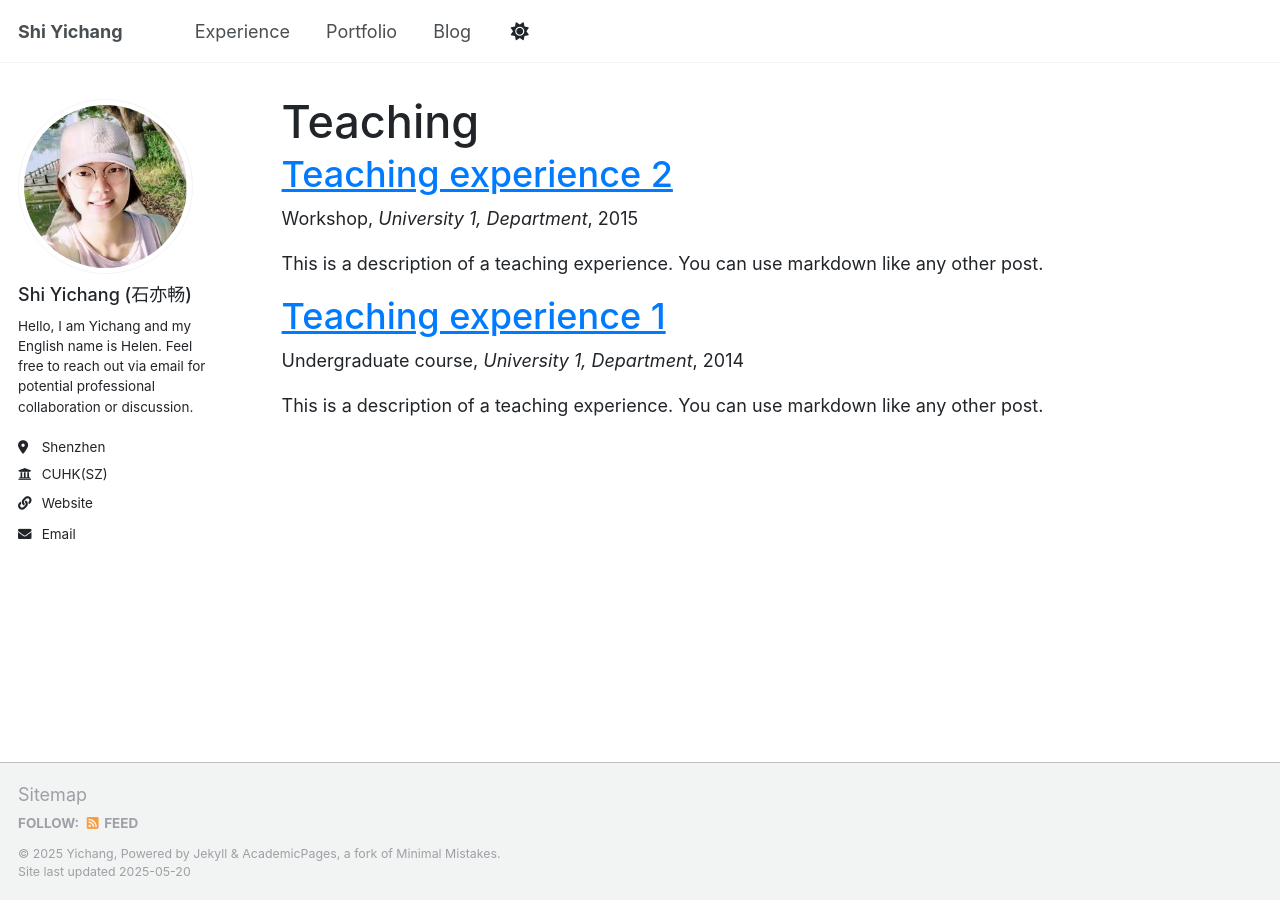
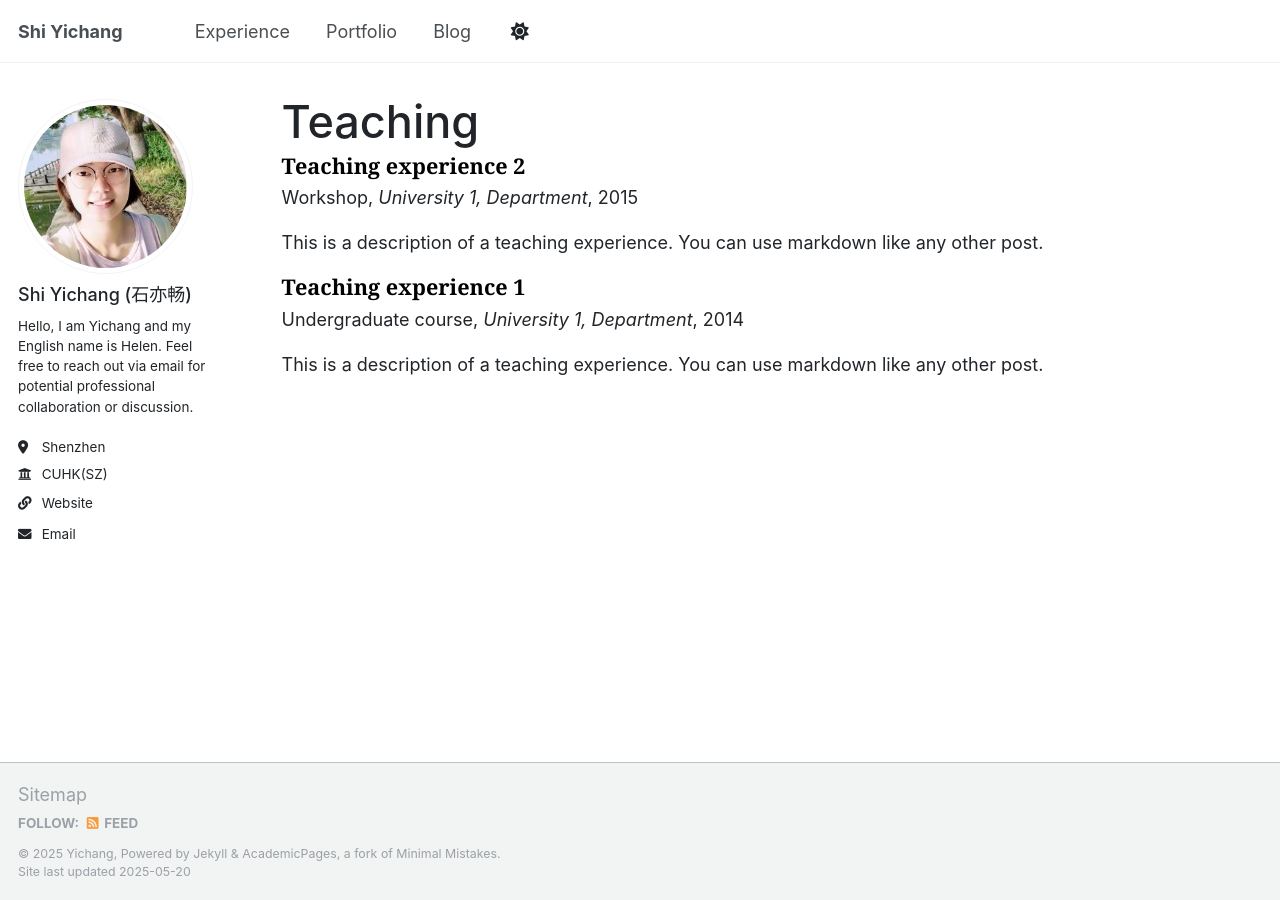
Before and after one commit to Helensyc/helensyc.github.io, a Jekyll site: the page built from _pages/teaching.html, in a window 1280 px wide. Built offline with Jekyll 4.4.1, drawn with Linux system fonts in a browser that asks for light colours.

Commit message:
Update archive-single.html

```diff
--- a/_includes/archive-single.html
+++ b/_includes/archive-single.html
@@ -26,11 +26,19 @@
       </div>
     {% endif %}
 
-    <h2 class="archive__item-title" itemprop="headline">
+    <h2 class="archive__item-title" itemprop="headline" style="font-family: Georgia, serif; font-size: 1.2rem; font-weight: 600;">
       {% if post.link %}
-        <a href="{{ post.link }}">{{ title }}</a> <a href="{{ base_path }}{{ post.url }}" rel="permalink"><i class="fa fa-link" aria-hidden="true" title="permalink"></i><span class="sr-only">Permalink</span></a>
+        <a href="{{ post.link }}" style="color: black; text-decoration: none;">
+          {{ title }}
+        </a>
+        <a href="{{ base_path }}{{ post.url }}" rel="permalink" style="color: gray; text-decoration: none; margin-left: 0.5rem;">
+          <i class="fa fa-link" aria-hidden="true" title="permalink"></i>
+          <span class="sr-only">Permalink</span>
+        </a>
       {% else %}
-        <a href="{{ base_path }}{{ post.url }}" rel="permalink">{{ title }}</a>
+        <a href="{{ base_path }}{{ post.url }}" rel="permalink" style="color: black; text-decoration: none;">
+          {{ title }}
+        </a>
       {% endif %}
     </h2>
 
```
